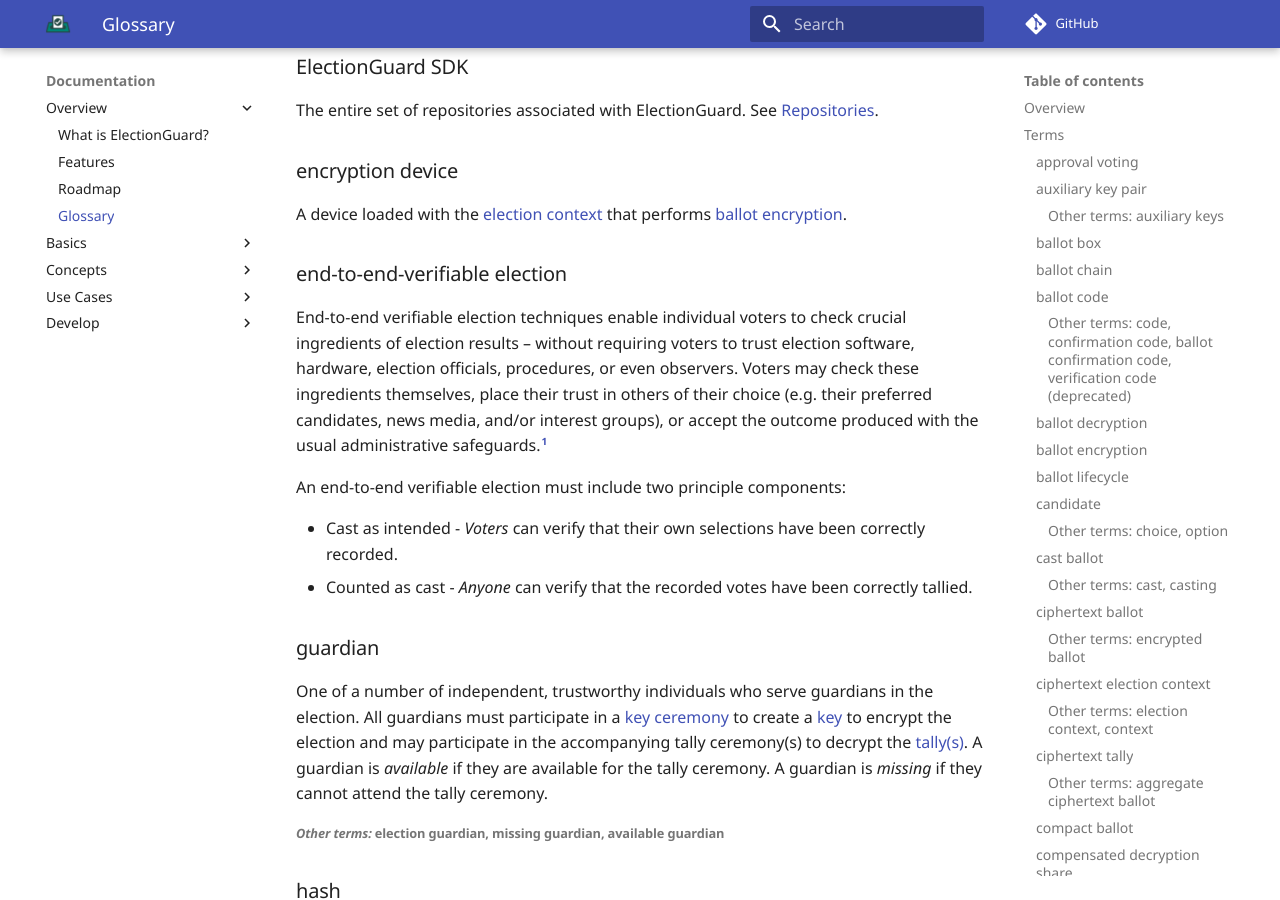
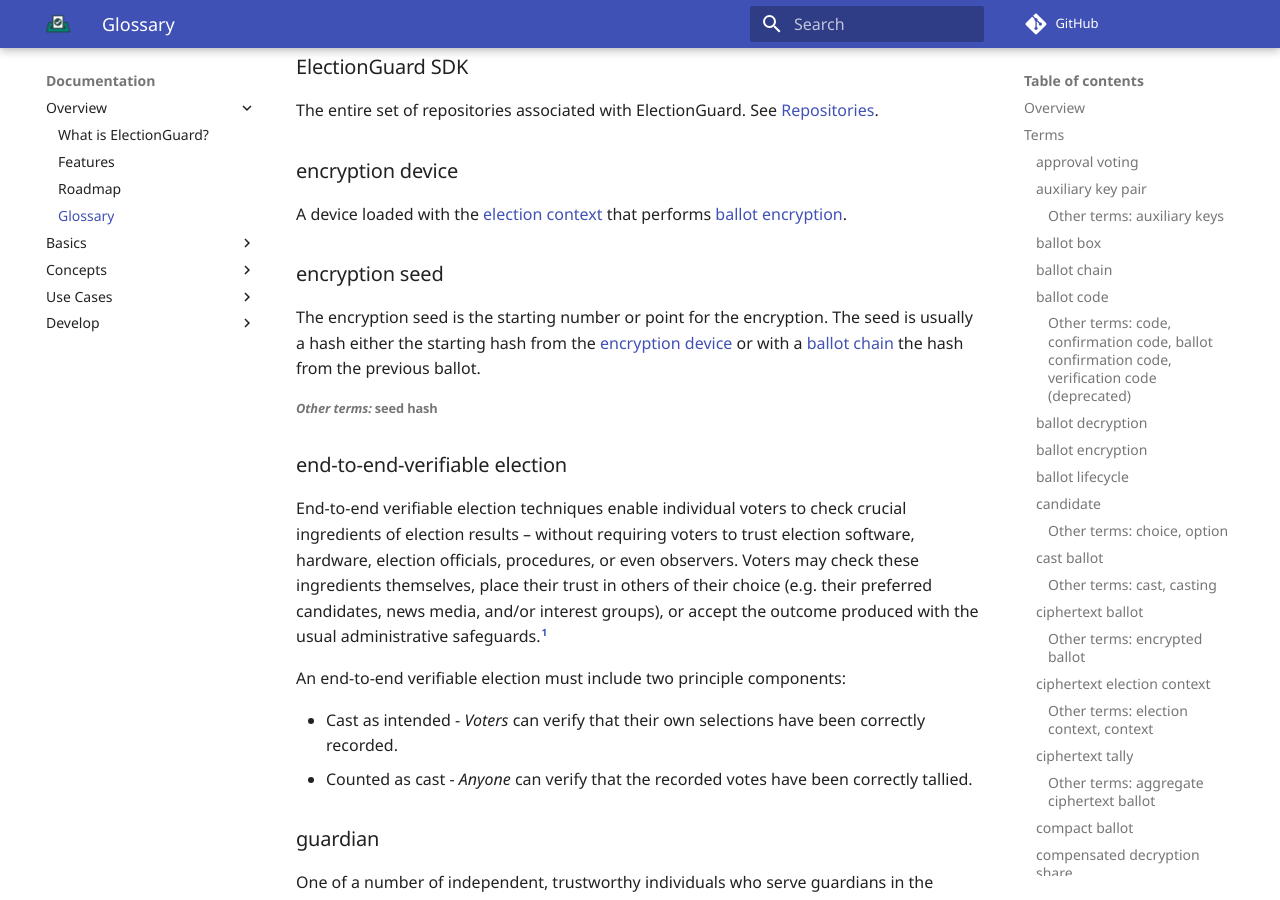
Before and after one commit to Election-Tech-Initiative/electionguard, an MkDocs documentation site: the page built from docs/overview/Glossary.md, in a window 1280 px wide and 900 px high, scrolled down 4907 px. Built offline with MkDocs 1.6.1 and Material for MkDocs 9.7.7, drawn with Linux system fonts in a browser that asks for light colours; some web fonts are replaced; comment, search, counter and statistics services are not loaded.

Commit message:
📝 Add definition for Encryption Seed (#226)
- add definition for Encryption Seed to Glossary

```diff
--- a/docs/overview/Glossary.md
+++ b/docs/overview/Glossary.md
@@ -157,6 +157,12 @@
 ### encryption device
 
 A device loaded with the [election context](#election-context) that performs [ballot encryption](#ballot-encryption).
+
+### encryption seed
+
+The encryption seed is the starting number or point for the encryption. The seed is usually a hash either the starting hash from the [encryption device](#encryption-device) or with a [ballot chain](#ballot-chain) the hash from the previous ballot.
+
+###### _Other terms:_ seed hash
 
 ### end-to-end-verifiable election
 
```
